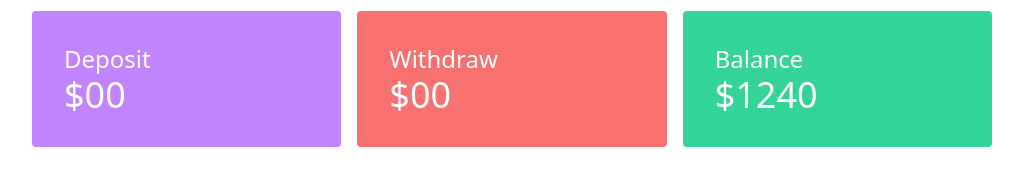
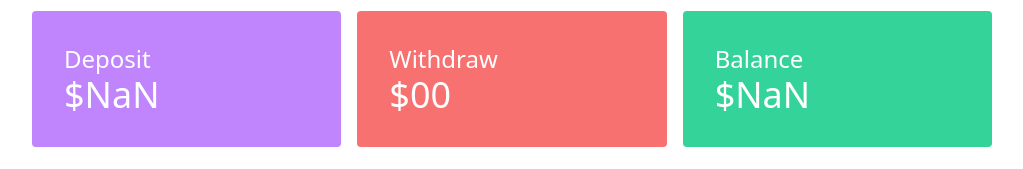
Before and after one commit to dewanmahin/TXN-site, a plain HTML site: page bank.html in a window 1280 px wide. Both pictures are taken after a click on the button "Deposit". Shown: the part 165-334 px from the top of the page, without its empty margins (128-1151 px from the left). Drawn offline with nearby package versions, Linux system fonts and the light colour scheme.

Commit message:
update balance & deposit amount code added

```diff
--- a/bank.html
+++ b/bank.html
@@ -18,7 +18,7 @@
         <div class="grid grid-cols-3 gap-4">
             <div class="bg-purple-400 p-8 rounded text-white">
                 <h3 class="text-2xl">Deposit</h3>
-                <h4 class="text-4xl">$<span>00</span></h4>
+                <h4 class="text-4xl">$<span id="deposit-total">00</span></h4>
             </div>
             <div class="bg-red-400 p-8 rounded text-white">
                 <h3 class="text-2xl">Withdraw</h3>
@@ -26,7 +26,7 @@
             </div>
             <div class="bg-emerald-400 p-8 rounded text-white">
                 <h3 class="text-2xl">Balance</h3>
-                <h4 class="text-4xl">$<span>1240</span></h4>
+                <h4 class="text-4xl">$<span id="balance-total">1240</span></h4>
             </div>
         </div>
     </section>
@@ -53,5 +53,6 @@
     </section>
 </main>
 
+<script src="js/bank.js"></script>
 </body>
 </html>
--- /dev/null
+++ b/js/bank.js
@@ -0,0 +1,23 @@
+document.getElementById('deposit-btn').addEventListener('click', function(){
+    // get the amount deposited
+    const depositInput = document.getElementById('deposit-input');
+    const depositInputValue = depositInput.value;
+    const newDepositAmount = parseFloat(depositInputValue);
+
+    // update deposit total
+    const depositTotal = document.getElementById('deposit-total');
+    const depositTotalText = depositTotal.innerText;
+    const previousDepositAmount = parseFloat(depositTotalText);
+    const newDepositTotal = previousDepositAmount + newDepositAmount;
+    depositTotal.innerText = newDepositTotal;
+
+    // update account balance
+    const balanceTotal = document.getElementById('balance-total');
+    const balanceTotalText = balanceTotal.innerText
+    const previousBalanceTotal = parseFloat(balanceTotalText);
+    const newBalanceTotal = previousBalanceTotal + newDepositAmount;
+    balanceTotal.innerText = newBalanceTotal;
+
+    // clear the deposit input field
+    depositInput.value = '';
+})
```
